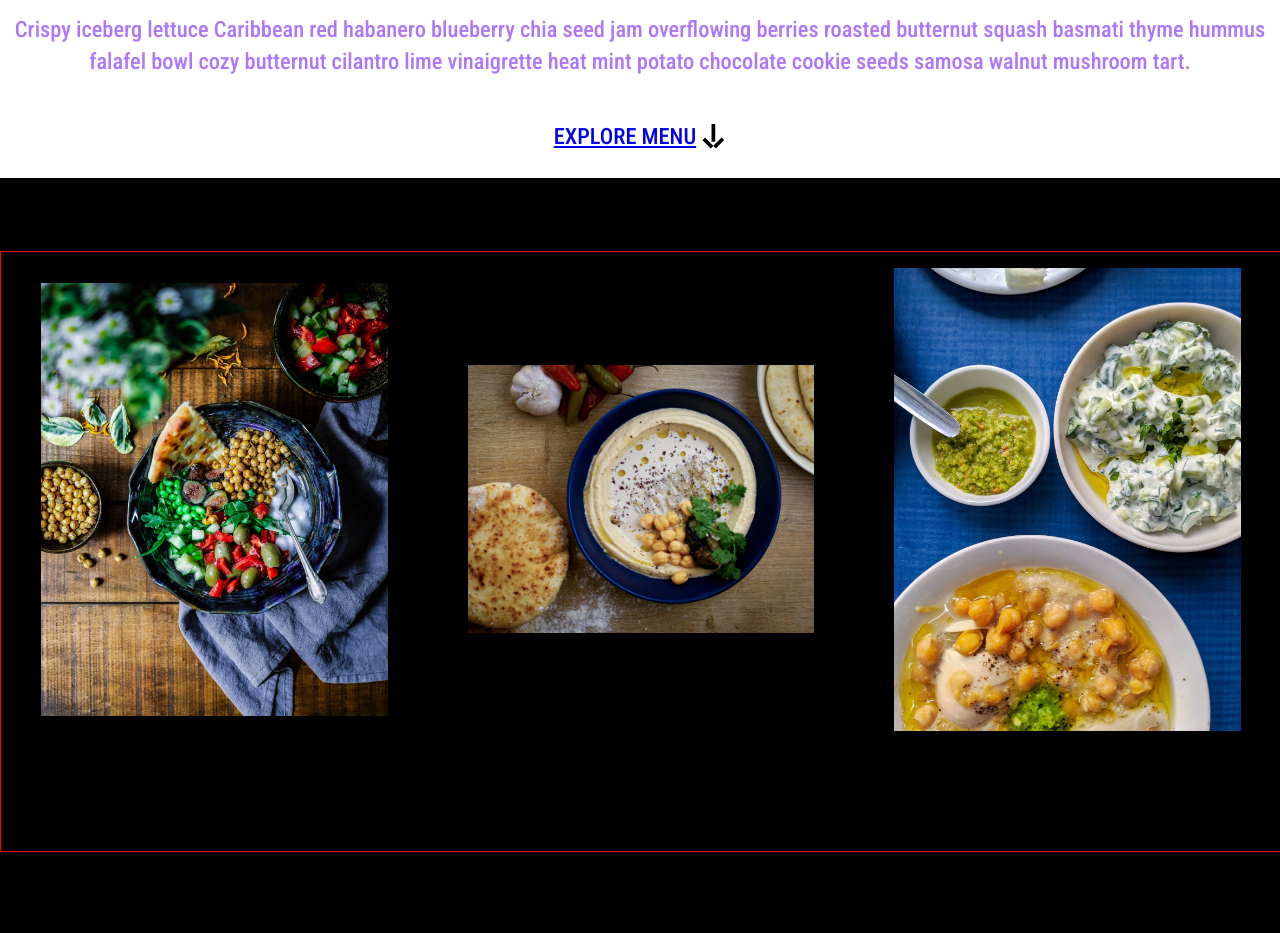
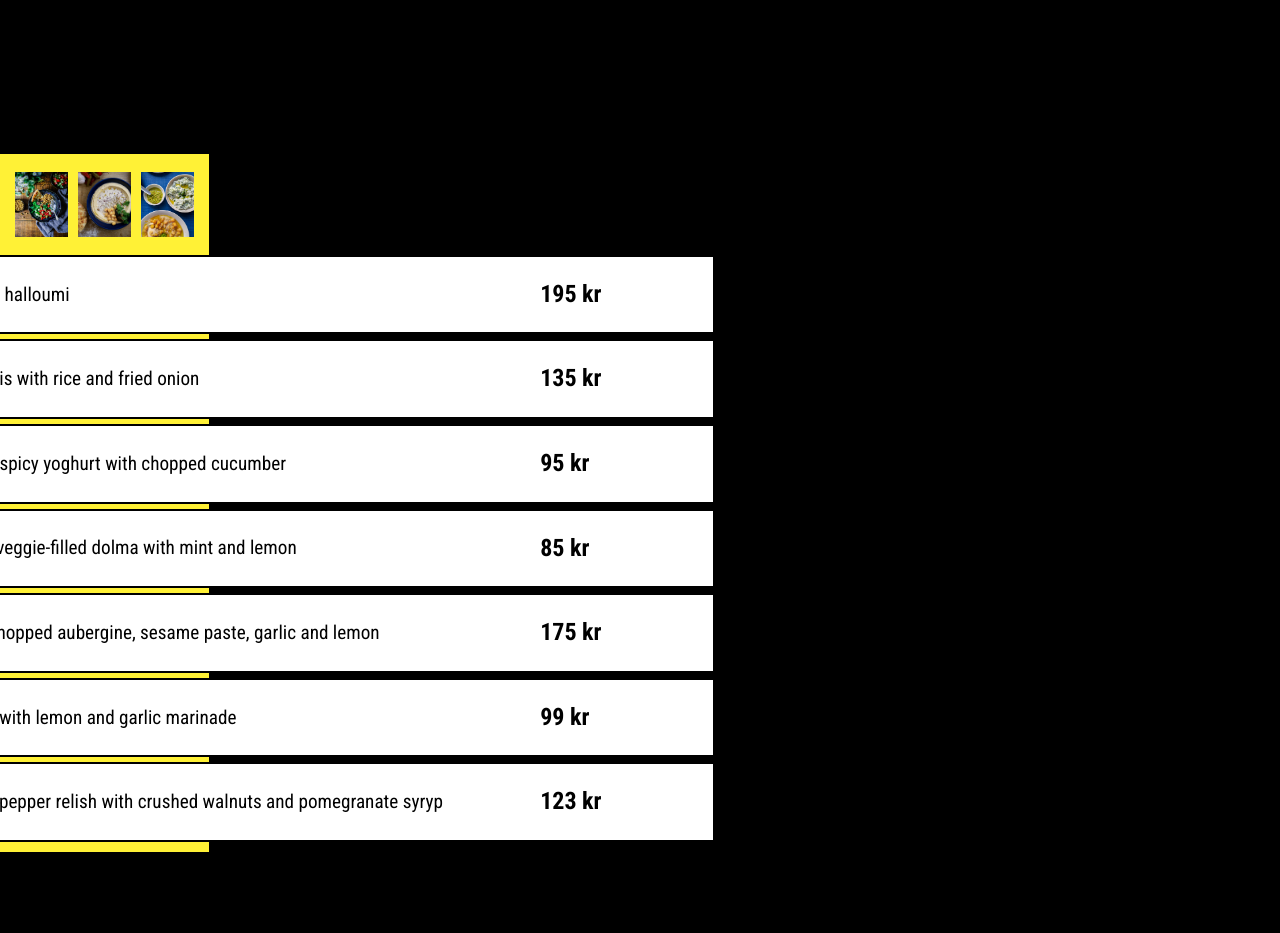
Before and after one commit to LilithSWE/First-CSS-SASS-assigmnent, a plain HTML site: page index.html in a window 1280 px wide. Shown: the part 1548-2481 px from the top of the page. After the commit the page ends 2400 px from the top, so only its background shows below. Drawn offline with Linux system fonts and the light colour scheme; a web font is replaced by a local one.

Commit message:
page 2 mobile css + smaller edits

```diff
--- a/css/_menu.scss
+++ b/css/_menu.scss
@@ -5,6 +5,8 @@
 
 .heading_container{
   position: fixed;
+  top: 0;
+  left:0;
   width: 100vw;
   height: 60px;
   background-color: black;
@@ -13,7 +15,8 @@
   display: grid;
   z-index: 8;
   grid-template-columns: 80% 20%;
-  padding: 3px;
+  padding-top: 10px;
+  padding-bottom: 10px;
 }
 
 h1{
@@ -28,11 +31,11 @@ h1{
 input{
   width: 40px;
   height: 40px;
-  opacity: 0;
+  opacity: 0.5;
   z-index: 10;
   position: fixed;
   top: 15px;
-  right: 30px;
+  right: 34px;
 }
 
 button{
@@ -41,10 +44,10 @@ button{
   height: 40px;
   width: 40px;
   z-index: 9;
-  position: absolute;
+  position: fixed;
   margin-top: 10px;
   top: 5px;
-  right: 37px;
+  right: 35px;
 }
 
 button span {
--- a/css/_pageOne.scss
+++ b/css/_pageOne.scss
@@ -2,12 +2,12 @@
   1024
   1280*/
 .page1_container{
-  border-top: 10px solid $yellowColor;
+  border-top: 25px solid $yellowColor;
   grid-column: span 2;
   grid-row: 2 / span 1;
   display: flex;
   flex-direction: column;
-  width: 100vw;
+  width: 1fr;
   height: 1fr;
   justify-content: center;
   align-content: center;
@@ -63,14 +63,13 @@
 
 
 .container_img_arrow {   //FORTSÄTT HÄR!
-  height: auto;
-  width: 100vw;
   display: block;
   position:relative;
 }
 .sallad{
  height: auto;
- width: 100vw;
+ width: 100%;
+ object-fit: contain;
 }
 .white_arrow{
   height: 30px;
@@ -96,7 +95,7 @@
   align-items: center;
   line-height: 2rem;
   position: relative;
-  width: 100vw;
+  width: 100%;
 }
 
 .page1_bottom_part p{
--- a/css/_pageTwo.scss
+++ b/css/_pageTwo.scss
@@ -3,12 +3,13 @@
   1280*/
 
   .page2_container{
-    border: 1px solid red;
+    background-color: $yellowColor;
     grid-column: span 2;
     grid-row: 3 / span 1;
     display: flex;
+    flex-wrap: wrap;
     flex-direction: column;
-    width: 100vw;
+    width: 1fr;
     height: 1fr;
     justify-content: center;
     align-content: center;
@@ -18,24 +19,87 @@
 
 
 .menu_images{
-  display: grid;
-  grid-template-columns: 1fr 1fr 1fr;
+  display: flex;
+  flex-direction: row;
+  flex-wrap: nowrap;
   align-items: center;
-  justify-content: space-between;
+  height: max-content;
+  padding: 10px;
+  padding-bottom: 0;
+  margin-bottom: 0;
 }
 
+figure{
+  margin-block: 5px;
+  margin-inline: 5px;
+  height: 80%;
+  width: 100%;
+  display: flex;
+}
 
-.hummus{
-  grid-column: span 1;
-}
-.chickpeas_img{
-  grid-column: span 1;
-}
-.yoghurt{
-  grid-column: span 1;
+.menu_images figure img{
+  flex: 1;
+  height: 100%;
+  width: 100%;
+  object-fit: cover;
 }
 
 .page2_menu{
-  height: 100px;
-  width: 100px;
+  display: grid;
+  grid-template-rows: repeat(7 5vh);
+  gap: 5px;
+  margin-top: 0;
+  padding: 10px;
+  width: 95vw;
 }
+
+.page2_menu article{
+  display: grid;
+  grid-template-columns: 35% 1fr 15%;
+  background-color: white;
+  border-top: 2px solid black;
+  border-bottom: 2px solid black;
+  width: 100%;
+  text-align: start;
+  align-items: center;
+}
+
+.page2_menu article h3{
+  font-size: 1.5rem;
+  padding-left: 10px;
+  margin-right: 5px;
+}
+.page2_menu article p{
+  font-size: 1.2rem;
+}
+
+.price{
+  padding-left: 0;
+  margin-right: 0;
+}
+
+.new, .vegan, .popular{
+  font-size: 1rem;
+  display: inline-block;
+  width: fit-content;
+}
+
+.new{
+  background-color: $purpleColor;
+  padding: 2px 4px;
+}
+
+.vegan{
+  background-color: $greenColor;
+  padding: 2px 4px;
+  transform: rotate(-3deg);
+  span {
+    display: block;
+    transform: rotate(3deg);
+  }
+}
+
+.popular{
+  background-color: $yellowColor;
+  padding: 2px 4px;
+}
--- a/index.html
+++ b/index.html
@@ -89,10 +89,12 @@
             src="assets/photos/Desktop/sallad_desktop.webp"
             alt="green sallad"
             height="auto"
-            width="100%">
+            width="100%"
+            loading="lazy">
         </figure>
         <figure>
-          <img class="white_arrow" src="assets/icons/arrow.svg">
+          <img class="white_arrow" src="assets/icons/arrow.svg"
+          loading="lazy">
         </figure>
       </div>
 
@@ -104,8 +106,9 @@
             samosa walnut mushroom tart.
         </p>
         <div class="explore">
-          <a href="#" id="page2_container">EXPLORE MENU</a>
-          <img class="black_arrow" src="assets/icons/arrow2.svg" height="100%" width="100%">
+          <a href="#" id=".hummus">EXPLORE MENU</a> <!-- FIXA! -->
+          <img class="black_arrow" src="assets/icons/arrow2.svg" height="100%" width="100%"
+          loading="lazy">
         </div>
       </div>
     </div>
@@ -119,27 +122,30 @@
           assets/photos/Tablet/hummus_tablet.webp 1024w,
           assets/photos/Desktop/hummus_desktop.webp 1280w"
           src="assets/photos/Desktop/hummus_desktop.webp"
-          height="auto"
+          height="100%"
           width="100%"
-          alt="A blue bowl with assorted vegetables, bread, chickpeas and hummus">
+          alt="A blue bowl with assorted vegetables, bread, chickpeas and hummus"
+          loading="lazy">
         </figure>
         <figure>
           <img class="chickpeas_img" srcset="assets/photos/Mobile/chickpeas_mobile.webp 640w,
           assets/photos/Tablet/chickpeas_tablet.webp 1024w,
           assets/photos/Desktop/chickpeas_desktop.webp 1280w"
           src="assets/photos/Desktop/chickpeas_desktop.webp"
-          height="auto"
+          height="100%"
           width="100%"
-          alt="A blue bowl with parsely, chickpeas and hummus and bread on the side">
+          alt="A blue bowl with parsely, chickpeas and hummus and bread on the side"
+          loading="lazy">
         </figure>
         <figure>
           <img class="yoghurt" srcset="assets/photos/Mobile/yoghurt_mobile.webp 640w,
           assets/photos/Tablet/yoghurt_tablet.webp 1024w,
           assets/photos/Desktop/yoghurt_desktop.webp 1280w"
           src="assets/photos/Desktop/yoghurt_desktop.webp"
-          height="auto"
+          height="100%"
           width="100%"
-          alt="Three white bowls continging chickpeas, yoghurt and a green dip">
+          alt="Three white bowls continging chickpeas, yoghurt and a green dip"
+          loading="lazy">
         </figure>
       </section>
 
@@ -147,37 +153,37 @@
         <article>
           <h3>HALLOUMI MOKLIEH <span class="new">NEW!</span></h3>
           <p>Deep-fried halloumi</p>
-          <h3>195 kr</h3>
+          <h3 class="price">195 kr</h3>
         </article>
         <article>
           <h3>MOJADDARA</h3>
           <p>Green lentis with rice and fried onion</p>
-          <h3>135 kr</h3>
+          <h3 class="price">135 kr</h3>
         </article>
         <article>
           <h3>CHIAR & LABAN</h3>
           <p>Lebanese spicy yoghurt with chopped cucumber</p>
-          <h3>95 kr</h3>
+          <h3 class="price">95 kr</h3>
         </article>
         <article>
           <h3>WARAK INAB</h3>
           <p>Rice- and veggie-filled dolma with mint and lemon</p>
-          <h3>85 kr</h3>
+          <h3 class="price">85 kr</h3>
         </article>
         <article>
           <h3>MOUTABBAL BATINZIAN <span class="vegan">VEGAN</span></h3>
           <p>Smoked chopped aubergine, sesame paste, garlic and lemon</p>
-          <h3>175 kr</h3>
+          <h3 class="price">175 kr</h3>
         </article>
         <article>
           <h3>ARDISHOKI <span class="popular">POPULAR</span></h3>
           <p>Artichoke with lemon and garlic marinade</p>
-          <h3>99 kr</h3>
+          <h3 class="price">99 kr</h3>
         </article>
         <article>
           <h3>MHAMARA</h3>
           <p>Spicy bell pepper relish with crushed walnuts and pomegranate syryp</p>
-          <h3>123 kr</h3>
+          <h3 class="price">123 kr</h3>
         </article>
       </section>
     </div>
```
Also changed, not shown: assets/text/texter.txt, css/style.css.
